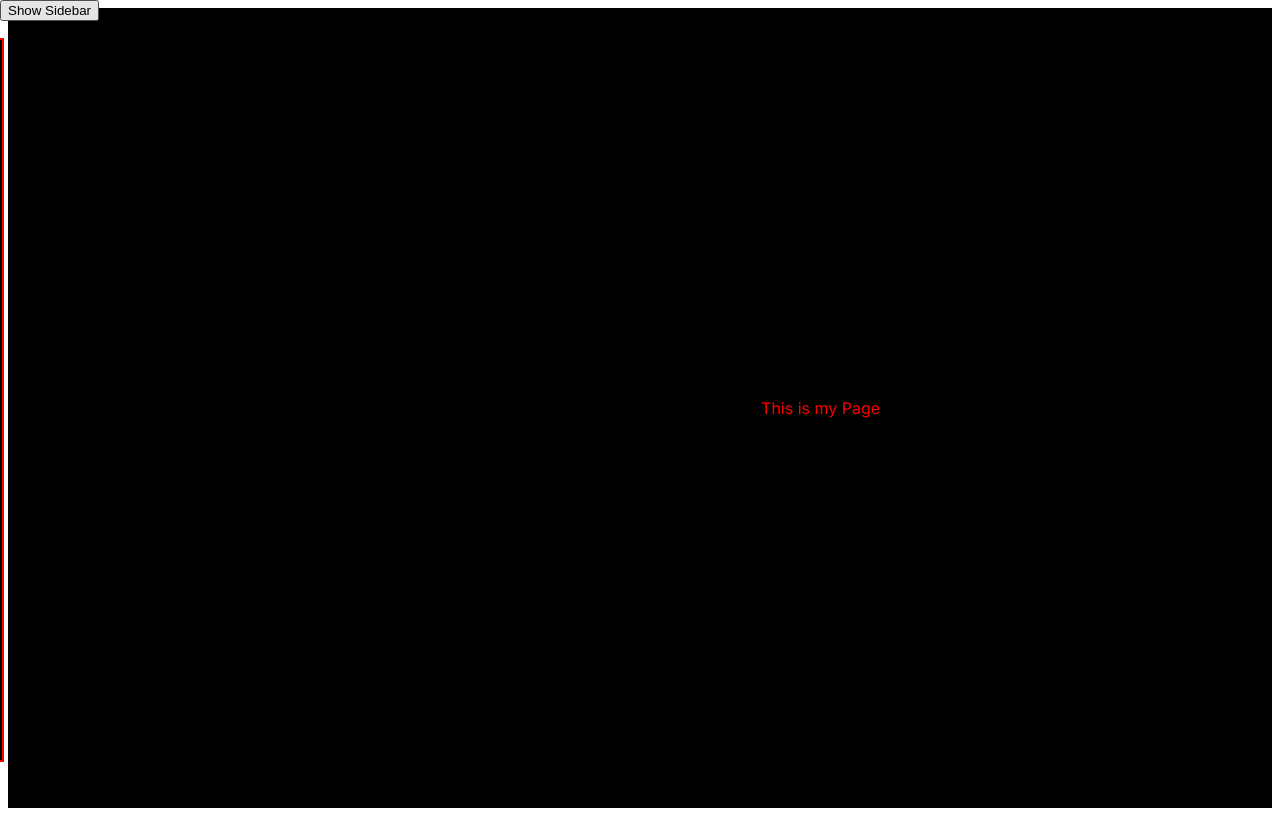
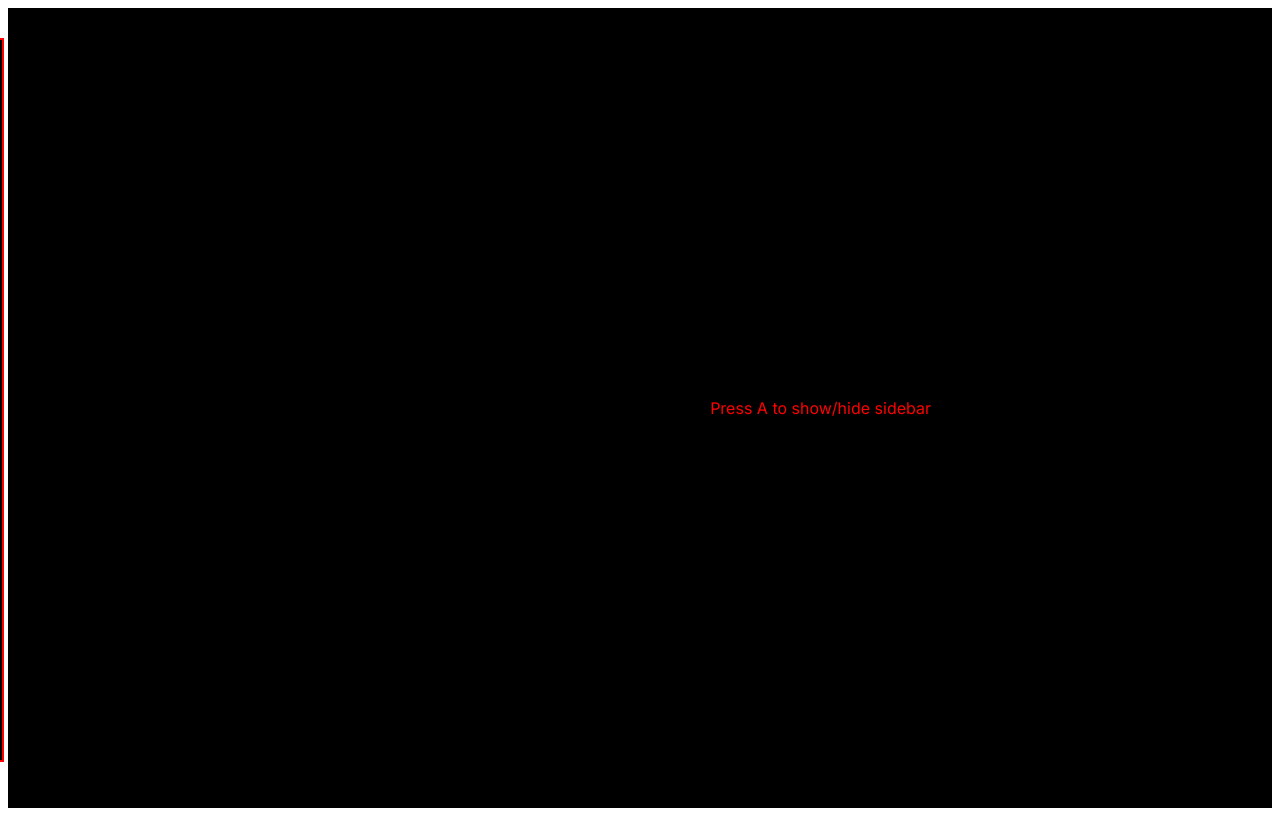
Before and after one commit to trevsuth/expanse-theme-site, a Next.js app: page / in a window 1280 px wide. Built offline with nearby package versions, Linux system fonts and the light colour scheme.

Commit message:
use keyboard to open/close

```diff
--- a/components/SidebarComponent.tsx
+++ b/components/SidebarComponent.tsx
@@ -1,6 +1,6 @@
 'use client'
 
-import React, { useState } from 'react';
+import React, { useState, useEffect } from 'react';
 import SineWaveComponent from './SineWaveComponent';
 
 const SidebarComponent = () => {
@@ -10,18 +10,28 @@ const SidebarComponent = () => {
     setIsOpen(!isOpen);
   };
 
+  useEffect(() => {
+    const handleKeyPress = (e) => {
+      if (e.key === 'a' || e.key === 'A') {
+        toggleSidebar();
+      }
+    };
+
+    window.addEventListener('keydown', handleKeyPress);
+
+    // Clean up the event listener
+    return () => {
+      window.removeEventListener('keydown', handleKeyPress);
+    };
+  }, [isOpen]); // Dependency array includes isOpen to ensure the latest state is used
+
   return (
-    <>
-      <button onClick={toggleSidebar} className="sidebar-toggle">
-        {isOpen ? 'Hide' : 'Show'} Sidebar
-      </button>
     <div className={`sidebar ${isOpen ? 'open' : ''}`}>
       <SineWaveComponent text="Page 1" />
       <SineWaveComponent text="Page 2" />
       <SineWaveComponent text="Page 3" />
       <SineWaveComponent text="Page 4" />
     </div>
-    </>
   );
 };
 
--- a/src/app/page.tsx
+++ b/src/app/page.tsx
@@ -7,7 +7,7 @@ const Page = () => {
         <SidebarComponent />
       </div>
       <div className="main-content">
-        <p>This is my Page</p>
+        <p>Press A to show/hide sidebar</p>
       </div>
     </div>
   );
```
Lines whose indentation alone changed are shown as unchanged.
